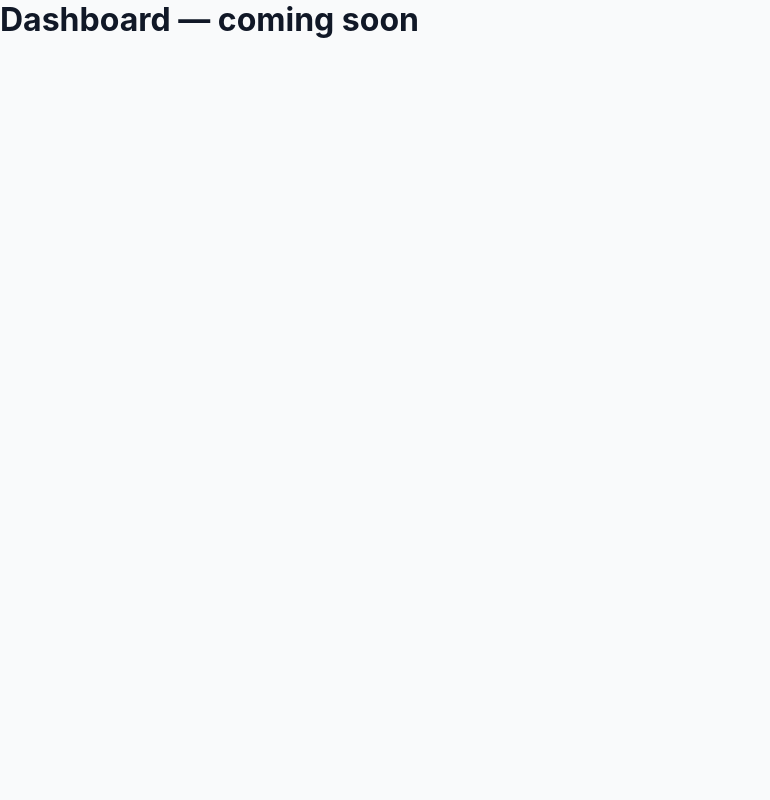
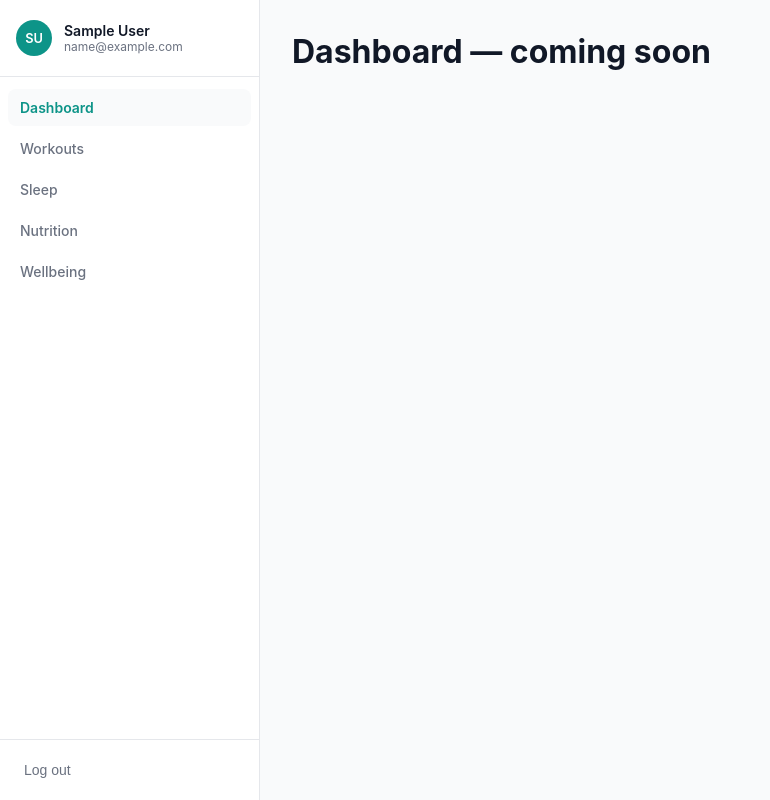
Before and after one commit to JakobGullberg/health-tracker, a React (Vite) app in the folder frontend/: page / in a window 1280 px wide. Shown: the whole page, without its empty margins (0-770 px from the left). Built offline with nearby package versions, Linux system fonts and the light colour scheme; sample sign-in values are in the browser's storage.

Commit message:
feat: Add sidebar navigation and app layout with routing

```diff
--- a/frontend/src/App.tsx
+++ b/frontend/src/App.tsx
@@ -1,6 +1,12 @@
 import { BrowserRouter, Routes, Route, Navigate } from "react-router-dom";
 import { AuthProvider, useAuth } from "./context/AuthContext";
+import AppLayout from "./components/AppLayout";
 import LoginPage from "./pages/LoginPage";
+import DashboardPage from "./pages/DashboardPage";
+import WorkoutsPage from "./pages/WorkoutsPage";
+import SleepPage from "./pages/SleepPage";
+import NutritionPage from "./pages/NutritionPage";
+import WellbeingPage from "./pages/WellbeingPage";
 
 function ProtectedRoute({ children }: { children: React.ReactNode }) {
   const { user, loading } = useAuth();
@@ -31,7 +37,49 @@ function AppRoutes() {
         path="/"
         element={
           <ProtectedRoute>
-            <h1>Dashboard — coming soon</h1>
+            <AppLayout>
+              <DashboardPage />
+            </AppLayout>
+          </ProtectedRoute>
+        }
+      />
+      <Route
+        path="/workouts"
+        element={
+          <ProtectedRoute>
+            <AppLayout>
+              <WorkoutsPage />
+            </AppLayout>
+          </ProtectedRoute>
+        }
+      />
+      <Route
+        path="/sleep"
+        element={
+          <ProtectedRoute>
+            <AppLayout>
+              <SleepPage />
+            </AppLayout>
+          </ProtectedRoute>
+        }
+      />
+      <Route
+        path="/nutrition"
+        element={
+          <ProtectedRoute>
+            <AppLayout>
+              <NutritionPage />
+            </AppLayout>
+          </ProtectedRoute>
+        }
+      />
+      <Route
+        path="/wellbeing"
+        element={
+          <ProtectedRoute>
+            <AppLayout>
+              <WellbeingPage />
+            </AppLayout>
           </ProtectedRoute>
         }
       />
--- /dev/null
+++ b/frontend/src/components/AppLayout.css
@@ -0,0 +1,55 @@
+.app-layout {
+  display: flex;
+  min-height: 100vh;
+}
+
+.app-main {
+  flex: 1;
+  display: flex;
+  flex-direction: column;
+  min-width: 0;
+}
+
+/* ---- Top bar (mobile toggle) ---- */
+.app-topbar {
+  height: 56px;
+  display: flex;
+  align-items: center;
+  padding: 0 1rem;
+  border-bottom: 1px solid var(--color-border);
+  background-color: var(--color-surface);
+}
+
+.topbar-toggle {
+  background: none;
+  border: none;
+  font-size: 1.25rem;
+  cursor: pointer;
+  padding: 0.5rem;
+  border-radius: 8px;
+  color: var(--color-text-muted);
+  transition: background-color 0.15s;
+}
+
+.topbar-toggle:hover {
+  background-color: var(--color-bg);
+}
+
+/* Desktop: hide toggle since sidebar is always visible */
+@media (min-width: 768px) {
+  .app-topbar {
+    display: none;
+  }
+}
+
+/* ---- Main content ---- */
+.app-content {
+  flex: 1;
+  padding: 1.5rem;
+}
+
+@media (min-width: 768px) {
+  .app-content {
+    padding: 2rem;
+  }
+}
--- /dev/null
+++ b/frontend/src/components/AppLayout.tsx
@@ -0,0 +1,27 @@
+import { useState } from "react";
+import Sidebar from "./Sidebar";
+import "./AppLayout.css";
+
+export default function AppLayout({ children }: { children: React.ReactNode }) {
+  const [sidebarOpen, setSidebarOpen] = useState(false);
+
+  return (
+    <div className="app-layout">
+      <Sidebar isOpen={sidebarOpen} onClose={() => setSidebarOpen(false)} />
+
+      <div className="app-main">
+        <header className="app-topbar">
+          <button
+            className="topbar-toggle"
+            onClick={() => setSidebarOpen(true)}
+            aria-label="Open menu"
+          >
+            ☰
+          </button>
+        </header>
+
+        <main className="app-content">{children}</main>
+      </div>
+    </div>
+  );
+}
--- /dev/null
+++ b/frontend/src/components/Sidebar.css
@@ -0,0 +1,148 @@
+.sidebar {
+  width: var(--sidebar-width);
+  height: 100vh;
+  background-color: var(--color-surface);
+  border-right: 1px solid var(--color-border);
+  display: flex;
+  flex-direction: column;
+  position: fixed;
+  top: 0;
+  left: 0;
+  z-index: 100;
+  transform: translateX(-100%);
+  transition: transform 0.2s ease;
+}
+
+.sidebar--open {
+  transform: translateX(0);
+}
+
+.sidebar-overlay {
+  position: fixed;
+  inset: 0;
+  background-color: rgba(0, 0, 0, 0.3);
+  z-index: 99;
+}
+
+/* Desktop: sidebar always visible, no overlay needed */
+@media (min-width: 768px) {
+  .sidebar {
+    position: sticky;
+    transform: translateX(0);
+    flex-shrink: 0;
+  }
+
+  .sidebar-overlay {
+    display: none;
+  }
+}
+
+/* ---- Header (user info) ---- */
+.sidebar-header {
+  display: flex;
+  align-items: center;
+  gap: 0.75rem;
+  padding: 1.25rem 1rem;
+  border-bottom: 1px solid var(--color-border);
+}
+
+.sidebar-avatar {
+  width: 36px;
+  height: 36px;
+  border-radius: 50%;
+  background-color: var(--color-primary);
+  color: white;
+  display: flex;
+  align-items: center;
+  justify-content: center;
+  font-weight: 600;
+  font-size: 0.8rem;
+  flex-shrink: 0;
+}
+
+.sidebar-user-info {
+  display: flex;
+  flex-direction: column;
+  overflow: hidden;
+}
+
+.sidebar-user-name {
+  font-size: 0.875rem;
+  font-weight: 600;
+  color: var(--color-text);
+  white-space: nowrap;
+  overflow: hidden;
+  text-overflow: ellipsis;
+}
+
+.sidebar-user-email {
+  font-size: 0.75rem;
+  color: var(--color-text-muted);
+  white-space: nowrap;
+  overflow: hidden;
+  text-overflow: ellipsis;
+}
+
+/* ---- Navigation ---- */
+.sidebar-nav {
+  flex: 1;
+  display: flex;
+  flex-direction: column;
+  gap: 0.25rem;
+  padding: 0.75rem 0.5rem;
+}
+
+.sidebar-link {
+  display: flex;
+  align-items: center;
+  gap: 0.75rem;
+  padding: 0.625rem 0.75rem;
+  border-radius: 8px;
+  font-size: 0.875rem;
+  font-weight: 500;
+  color: var(--color-text-muted);
+  text-decoration: none;
+  transition:
+    background-color 0.15s,
+    color 0.15s;
+}
+
+.sidebar-link:hover {
+  background-color: var(--color-bg);
+  color: var(--color-text);
+}
+
+.sidebar-link--active {
+  background-color: var(--color-bg);
+  color: var(--color-primary);
+  font-weight: 600;
+}
+
+/* ---- Footer (logout) ---- */
+.sidebar-footer {
+  padding: 0.75rem;
+  border-top: 1px solid var(--color-border);
+}
+
+.sidebar-logout {
+  width: 100%;
+  display: flex;
+  align-items: center;
+  gap: 0.75rem;
+  padding: 0.625rem 0.75rem;
+  border: none;
+  border-radius: 8px;
+  background: none;
+  font-size: 0.875rem;
+  font-weight: 500;
+  color: var(--color-text-muted);
+  cursor: pointer;
+  transition:
+    background-color 0.15s,
+    color 0.15s;
+}
+
+.sidebar-logout:hover {
+  background-color: #fef2f2;
+  color: var(--color-danger);
+}
--- /dev/null
+++ b/frontend/src/components/Sidebar.tsx
@@ -0,0 +1,62 @@
+import { NavLink } from "react-router-dom";
+import { useAuth } from "../context/AuthContext";
+import "./Sidebar.css";
+
+interface SidebarProps {
+  isOpen: boolean;
+  onClose: () => void;
+}
+
+const navItems = [
+  { label: "Dashboard", path: "/" },
+  { label: "Workouts", path: "/workouts" },
+  { label: "Sleep", path: "/sleep" },
+  { label: "Nutrition", path: "/nutrition" },
+  { label: "Wellbeing", path: "/wellbeing" },
+];
+
+export default function Sidebar({ isOpen, onClose }: SidebarProps) {
+  const { user, logout } = useAuth();
+
+  const initials = user ? `${user.firstName[0]}${user.lastName[0]}` : "";
+
+  return (
+    <>
+      {isOpen && <div className="sidebar-overlay" onClick={onClose} />}
+
+      <aside className={`sidebar ${isOpen ? "sidebar--open" : ""}`}>
+        <div className="sidebar-header">
+          <div className="sidebar-avatar">{initials}</div>
+          <div className="sidebar-user-info">
+            <span className="sidebar-user-name">
+              {user?.firstName} {user?.lastName}
+            </span>
+            <span className="sidebar-user-email">{user?.email}</span>
+          </div>
+        </div>
+
+        <nav className="sidebar-nav">
+          {navItems.map((item) => (
+            <NavLink
+              key={item.path}
+              to={item.path}
+              end={item.path === "/"}
+              className={({ isActive }) =>
+                `sidebar-link ${isActive ? "sidebar-link--active" : ""}`
+              }
+              onClick={onClose}
+            >
+              {item.label}
+            </NavLink>
+          ))}
+        </nav>
+
+        <div className="sidebar-footer">
+          <button className="sidebar-logout" onClick={logout}>
+            Log out
+          </button>
+        </div>
+      </aside>
+    </>
+  );
+}
--- a/frontend/src/index.css
+++ b/frontend/src/index.css
@@ -1,3 +1,15 @@
+:root {
+  --color-primary: #0d9488;
+  --color-primary-dark: #0f766e;
+  --color-bg: #f9fafb;
+  --color-surface: #ffffff;
+  --color-text: #111827;
+  --color-text-muted: #6b7280;
+  --color-border: #e5e7eb;
+  --color-danger: #dc2626;
+  --sidebar-width: 260px;
+}
+
 * {
   margin: 0;
   padding: 0;
@@ -5,10 +17,11 @@
 }
 
 body {
-  font-family: -apple-system, BlinkMacSystemFont, 'Segoe UI', Roboto, sans-serif;
+  font-family:
+    -apple-system, BlinkMacSystemFont, "Segoe UI", Roboto, sans-serif;
   -webkit-font-smoothing: antialiased;
-  color: #111827;
-  background-color: #f9fafb;
+  color: var(--color-text);
+  background-color: var(--color-bg);
 }
 
 .loading {
@@ -17,5 +30,5 @@ body {
   justify-content: center;
   min-height: 100vh;
   font-size: 1rem;
-  color: #6b7280;
+  color: var(--color-text-muted);
 }
--- /dev/null
+++ b/frontend/src/pages/DashboardPage.tsx
@@ -0,0 +1,3 @@
+export default function DashboardPage() {
+  return <h1>Dashboard — coming soon</h1>;
+}
--- /dev/null
+++ b/frontend/src/pages/NutritionPage.tsx
@@ -0,0 +1,3 @@
+export default function NutritionPage() {
+  return <h1>Nutrition — coming soon</h1>;
+}
--- /dev/null
+++ b/frontend/src/pages/SleepPage.tsx
@@ -0,0 +1,3 @@
+export default function SleepPage() {
+  return <h1>Sleep — coming soon</h1>;
+}
--- /dev/null
+++ b/frontend/src/pages/WellbeingPage.tsx
@@ -0,0 +1,3 @@
+export default function WellbeingPage() {
+  return <h1>Wellbeing — coming soon</h1>;
+}
--- /dev/null
+++ b/frontend/src/pages/WorkoutsPage.tsx
@@ -0,0 +1,3 @@
+export default function WorkoutsPage() {
+  return <h1>Workouts — coming soon</h1>;
+}
```
